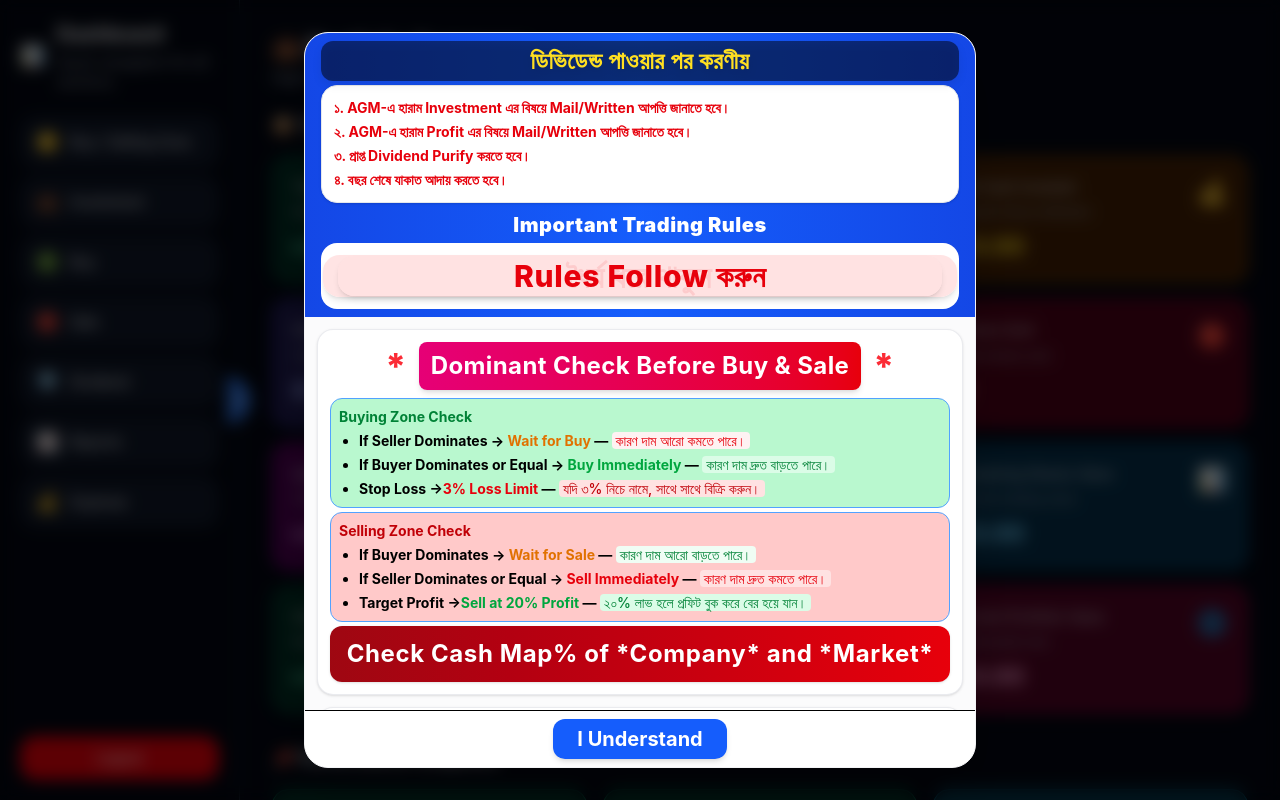
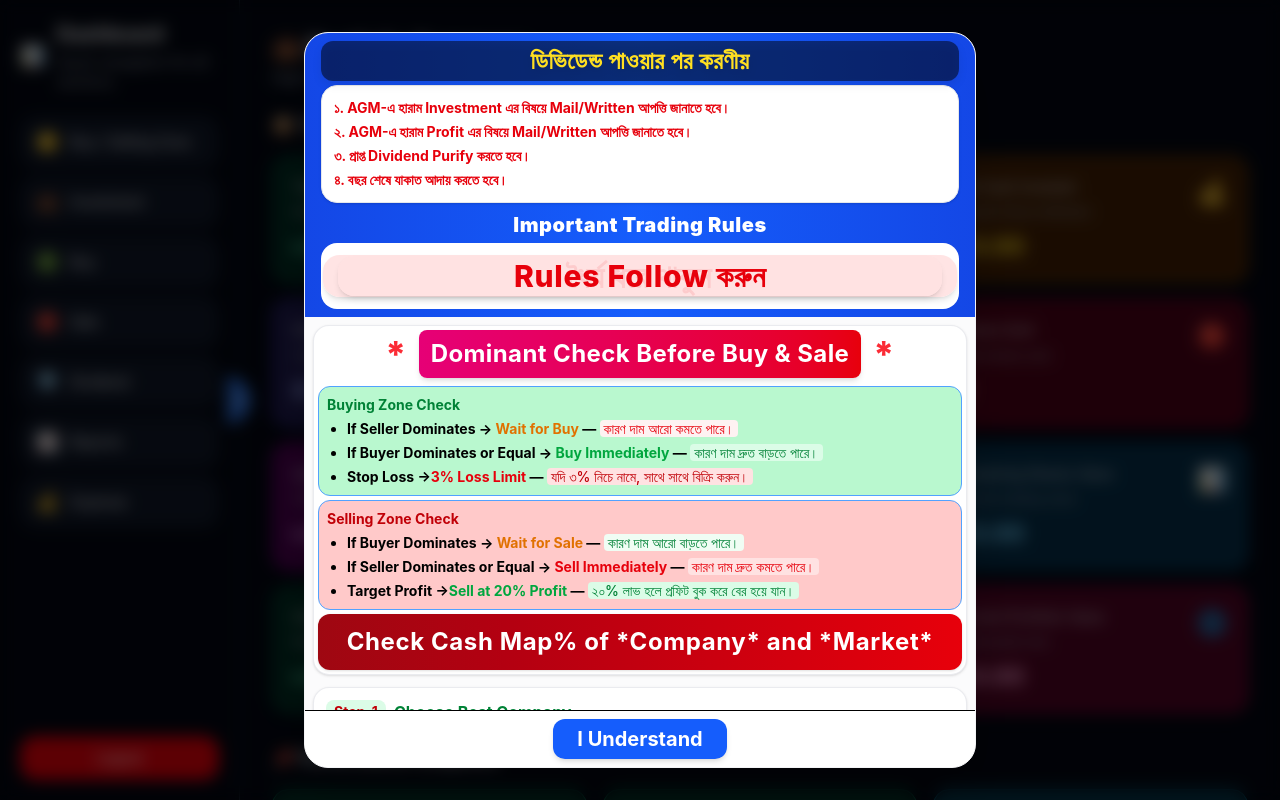
Before and after one commit to Mizan510/Stock-Market, a React app in the folder frontend/: page /dashboard in a window 1280 px wide. Shown: the top 800 px of the page. Built offline with nearby package versions, Linux system fonts and the light colour scheme; no server answers; sample sign-in values are in the browser's storage; the HTML template or start-up script is replaced by a standard one.

Commit message:
Something Updated

```diff
--- a/frontend/src/components/RulesPopup.jsx
+++ b/frontend/src/components/RulesPopup.jsx
@@ -43,7 +43,7 @@ const RulesPopup = ({ onClose }) => {
                 52%, 100% { opacity: 0; transform: translateX(-20px) scale(0.95); }
               }
             `}</style>
-            <div className="relative h-8 sm:h-7 md:h-10">
+            <div className="relative h-8 sm:h-10 md:h-10">
               <span
                 className="absolute inset-0 flex items-center justify-center text-red-600 text-2xl sm:text-3xl font-extrabold tracking-wide bg-red-100/90 rounded-2xl px-4 py-2 shadow-md"
                 style={{
@@ -76,9 +76,9 @@ const RulesPopup = ({ onClose }) => {
         </div>
 
         {/* ২. স্ক্রোলযোগ্য নিচের রুলস সেকশন (Scrollable Content) */}
-        <div className="flex-1 overflow-y-auto p-2 sm:p-3 space-y-3 bg-gray-50/70">
+        <div className="flex-1 overflow-y-auto p-2 sm:p-2 space-y-3 bg-gray-50/70">
           {/* Rule 3 */}
-          <div className="bg-white border border-gray-200/80 rounded-2xl p-3 shadow-sm hover:shadow-md transition-shadow">
+          <div className="bg-white border border-gray-200/80 rounded-2xl p-1 shadow-sm hover:shadow-md transition-shadow">
             <h3 className="mb-2 flex items-center justify-center font-bold tracking-wide">
               <span className="text-red-500 text-4xl font-extrabold mr-3">
                 *
```
